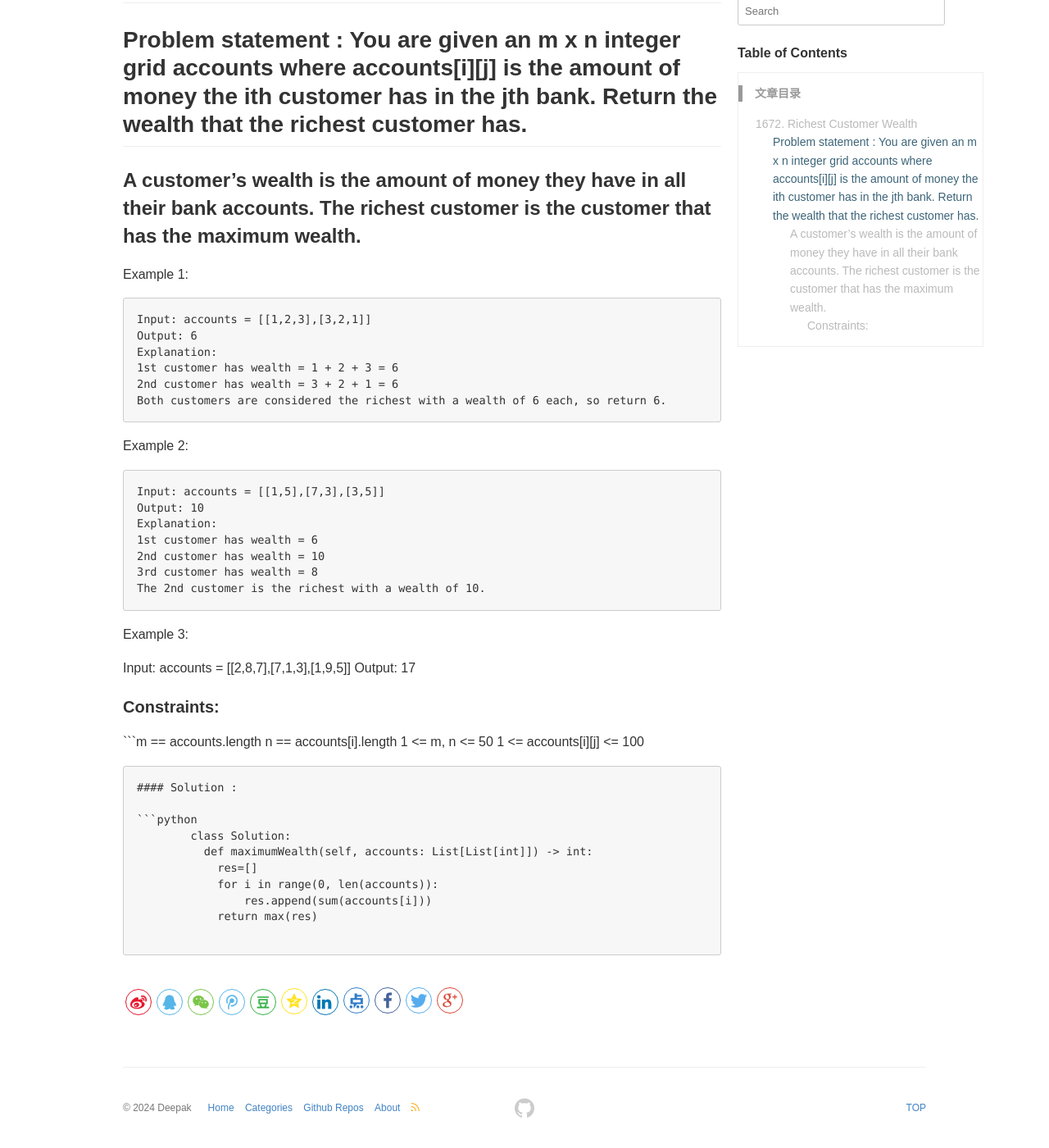
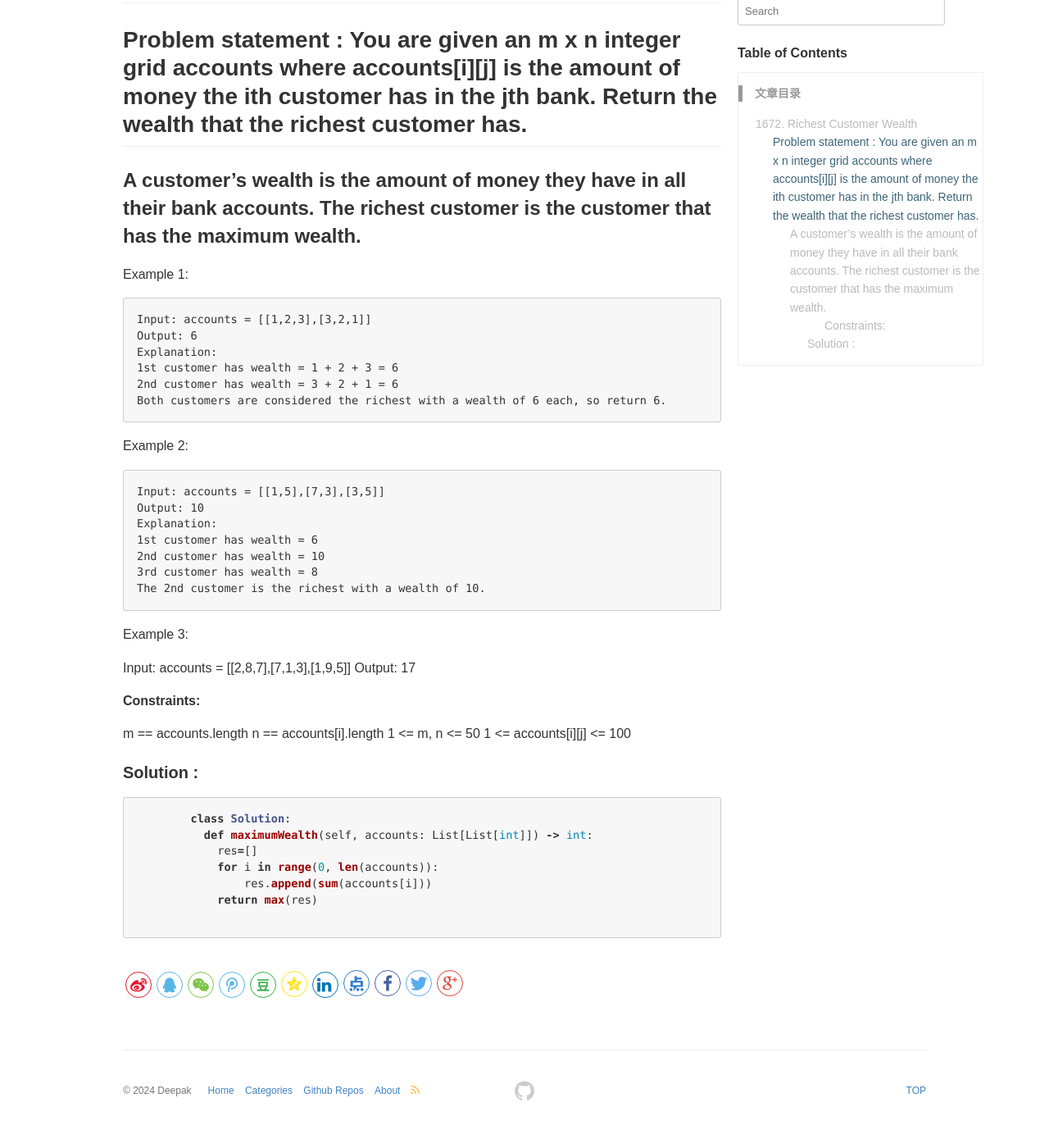
Before and after one commit to gopal-blog/gopal-blog.github.io, a Jekyll site: the page built from _posts/Tech/2024-01-04-Leetcode-1672.md, in a window 1280 px wide and 1400 px high, scrolled down 540 px. Shown: the whole window at 82% size. Built offline with Jekyll 4.4.1, drawn with Linux system fonts in a browser that asks for light colours; comment, search, counter and statistics services are not loaded; after the commit the page ends 1919 px from its top, so only the background shows below that; part of the change alters nothing that is shown.

Commit message:
Update 2024-01-04-Leetcode-1672.md

````diff
--- a/_posts/Tech/2024-01-04-Leetcode-1672.md
+++ b/_posts/Tech/2024-01-04-Leetcode-1672.md
@@ -41,13 +41,13 @@ Input: accounts = [[2,8,7],[7,1,3],[1,9,5]]
 Output: 17
 
 
-#### Constraints:
+##### Constraints:
 
-  ```m == accounts.length
+  m == accounts.length
   n == accounts[i].length
   1 <= m, n <= 50
   1 <= accounts[i][j] <= 100
-```
+
 #### Solution :
 
 ```python
````
